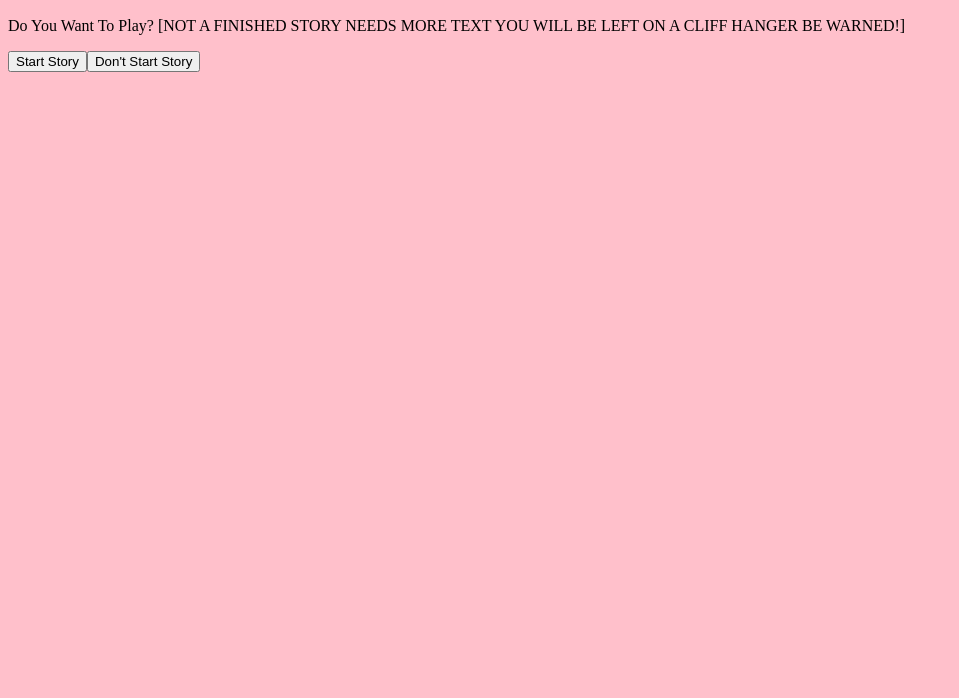
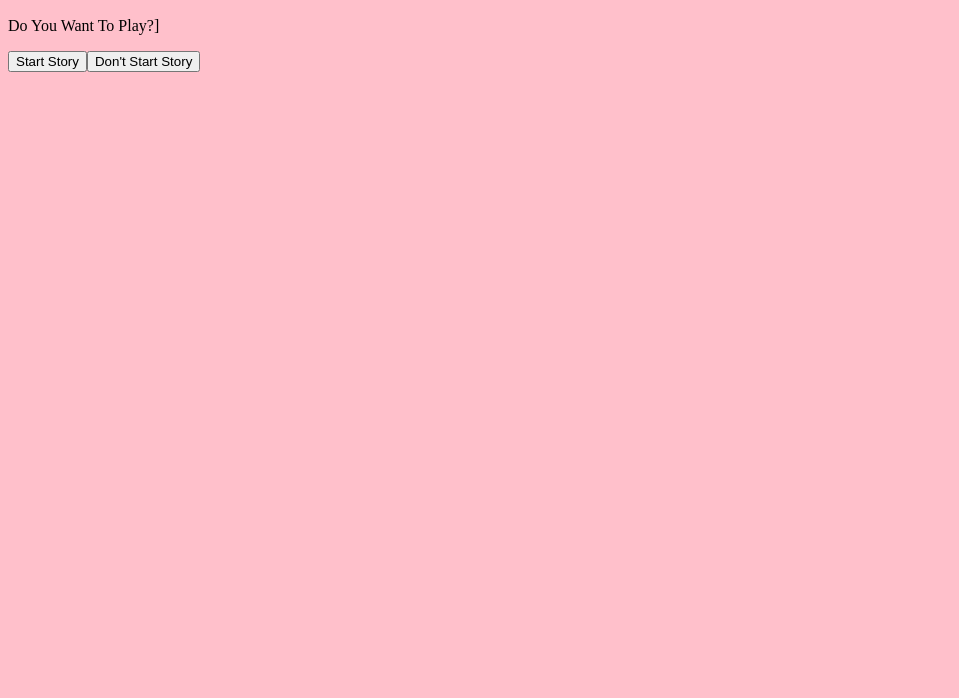
Before and after one commit to KyoS3AN/The-Last-Juan, a plain HTML site: page index.html in a window 1280 px wide. Shown: the part 102-800 px from the top of the page, without its empty margins (0-959 px from the left). Drawn offline with Linux system fonts and the light colour scheme.

Commit message:
Fixed The intro

```diff
--- a/index.html
+++ b/index.html
@@ -38,7 +38,7 @@ let storyHistory = ["intro"];
 
 const story = {
     intro : {
-        text : "Do You Want To Play?     [NOT A FINISHED STORY NEEDS MORE TEXT YOU WILL BE LEFT ON A CLIFF HANGER BE WARNED!]",
+        text : "Do You Want To Play?]",
         choice : [
             ['Start Story', "one"],
             ['Don\'t Start Story', "two"]
```
